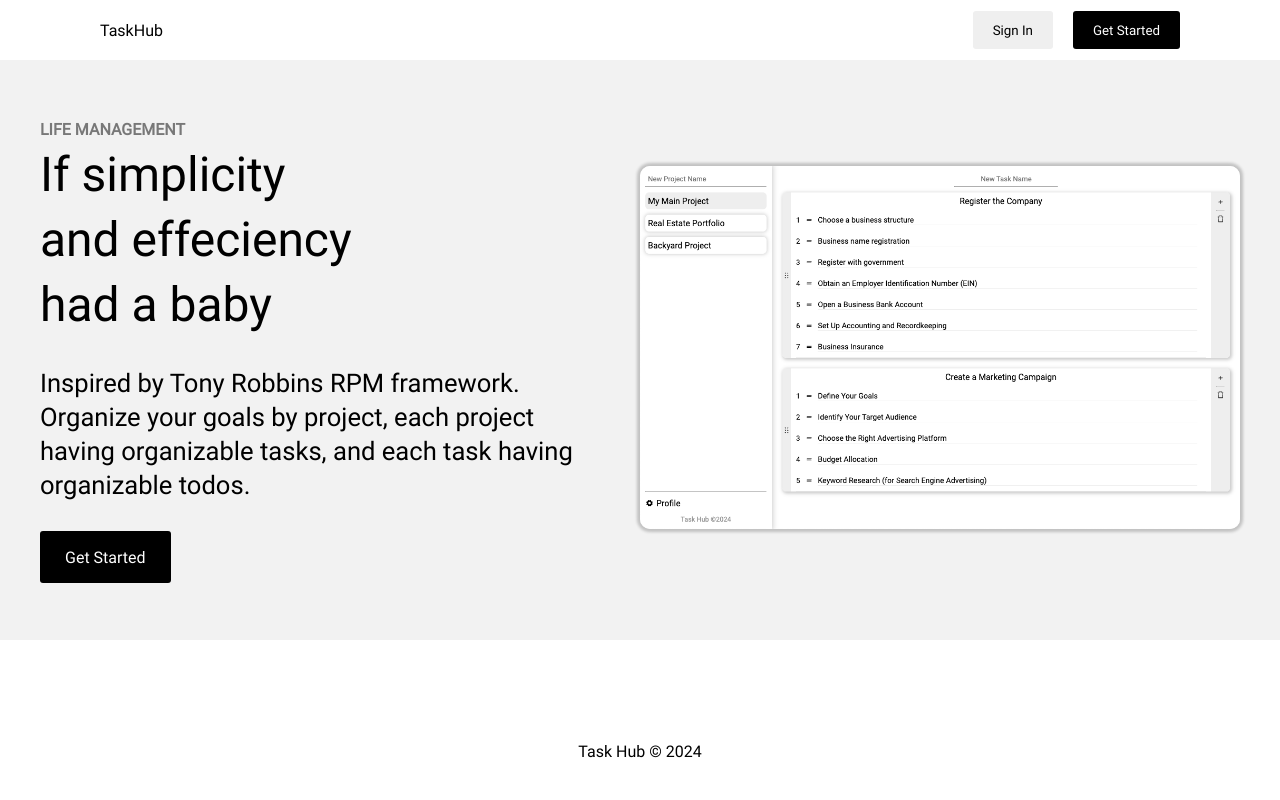
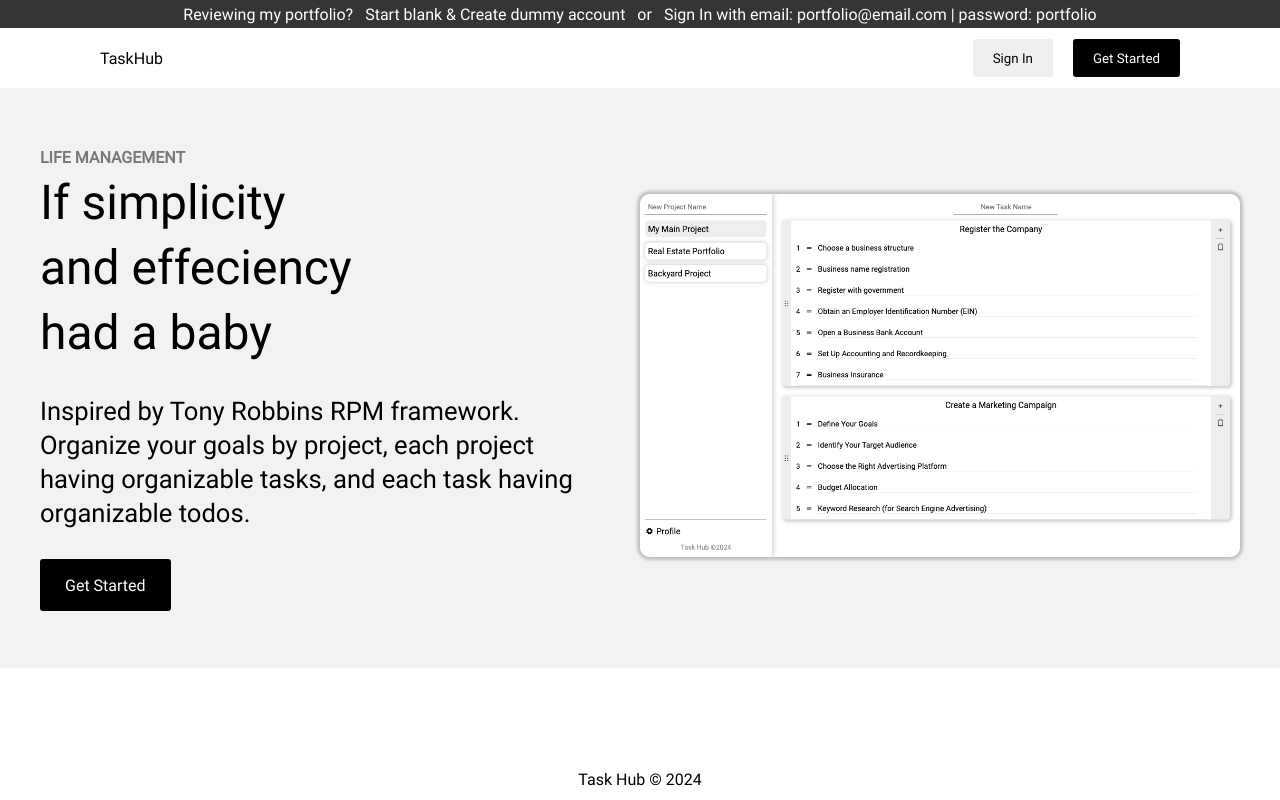
Before and after one commit to Caine-Spiwak/taskhub.dev, a React app in the folder frontend/: page / in a window 1280 px wide. Built offline with nearby package versions, Linux system fonts and the light colour scheme; the HTML template or start-up script is replaced by a standard one.

Commit message:
fix bug in updating user profile on frontend logic, add banner for portfolio reviewers

```diff
--- /dev/null
+++ b/frontend/src/components/Banner.jsx
@@ -0,0 +1,16 @@
+
+
+const Banner = () => {
+  return (
+    <div>
+      <div className="banner">
+        <span>Reviewing my portfolio?</span>
+        <span>Start blank & Create dummy account</span>
+        <span>or</span>
+        <span>Sign In with email: portfolio@email.com | password: portfolio</span>
+      </div>
+    </div>
+  )
+}
+
+export default Banner
--- a/frontend/src/components/Header.jsx
+++ b/frontend/src/components/Header.jsx
@@ -2,6 +2,7 @@ import { Link, useNavigate } from "react-router-dom"
 import { useDispatch, useSelector } from 'react-redux'
 import { useLogoutMutation } from "../slices/usersApiSlice"
 import { logout } from '../slices/authSlice'
+import Banner from "./Banner"
 
 
 
@@ -27,6 +28,7 @@ const Header = () => {
 
   return (
     <header>
+			<Banner />
 			<nav>
 				<div className="nav-sections">
 					<div className="logo-section">
--- a/frontend/src/index.css
+++ b/frontend/src/index.css
@@ -65,3 +65,18 @@ footer {
   display: flex;
   justify-content: center;
 }
+
+/* Banner */
+.ban-container {
+  width: 100%;
+  display: flex;
+}
+
+.banner {
+  display: flex;
+  gap: 12px;
+  background: rgb(53, 53, 53);
+  color: white;
+  justify-content: center;
+  padding: 3px 0px;
+}
--- a/frontend/src/screens/ProfileScreen.jsx
+++ b/frontend/src/screens/ProfileScreen.jsx
@@ -50,7 +50,8 @@ const ProfileScreen = () => {
 			try {
 				const res = await updateProfile({
 					_id: userInfo._id,
-					name,
+					fName: firstName,
+					lName: lastName,
 					email,
 					password
 				}).unwrap()
```
